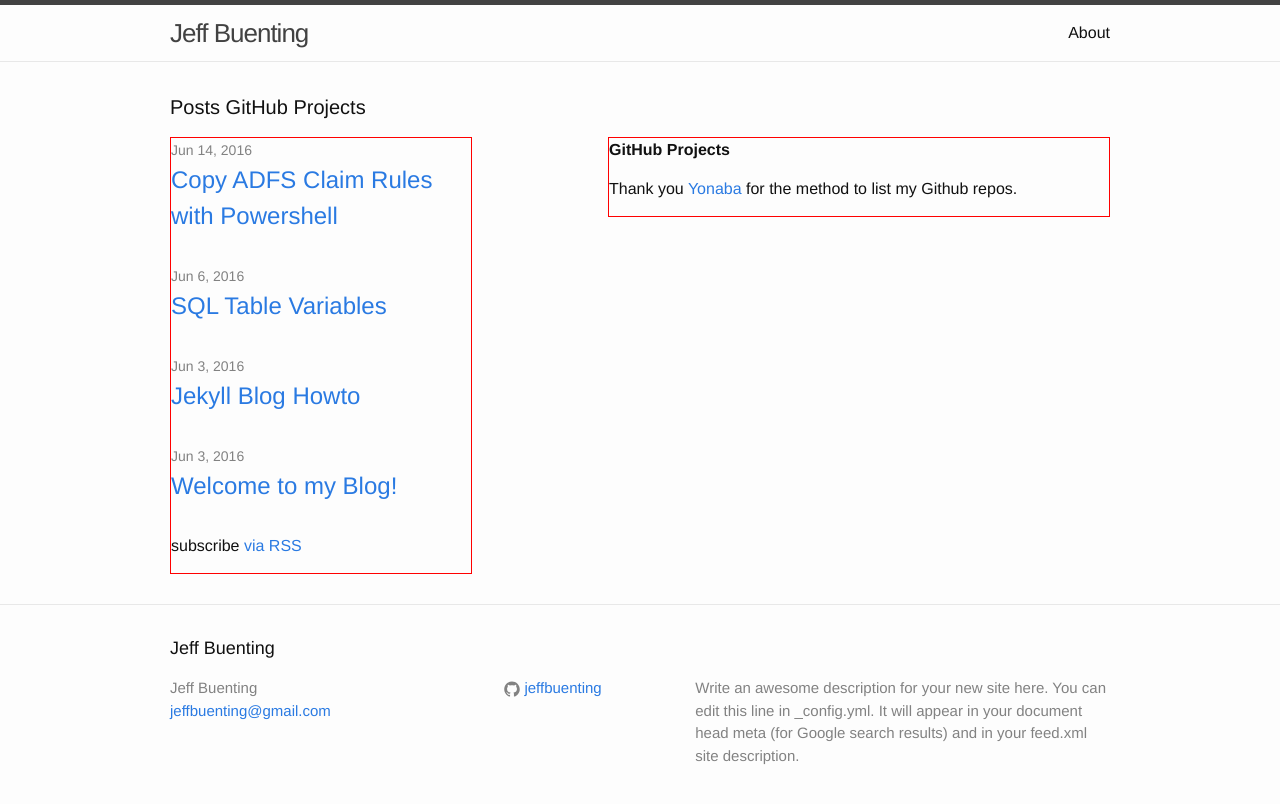
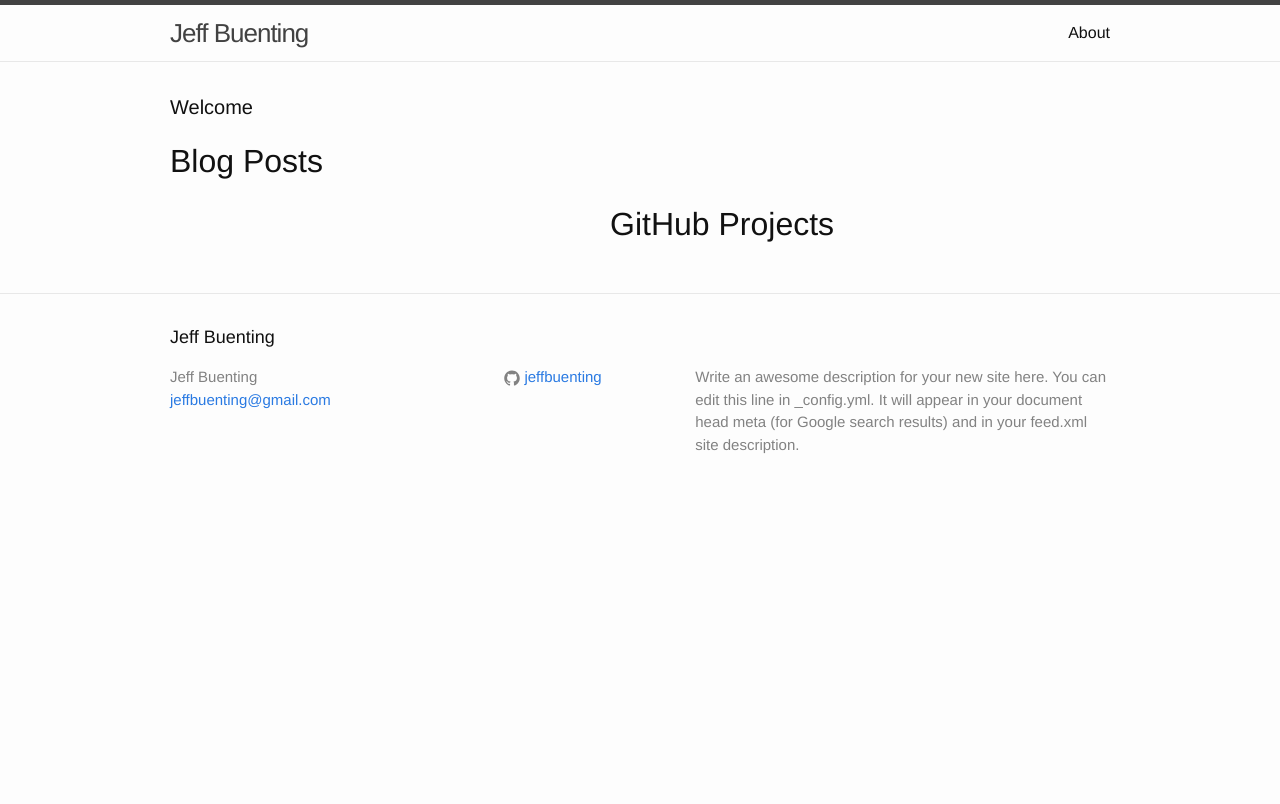
Before and after one commit to jeffbuenting/jeffbuenting.github.io, a Jekyll site: the page built from index.html, in a window 1280 px wide. Shown: the top 804 px of the page. Built offline with Jekyll 4.4.1, drawn with Linux system fonts in a browser that asks for light colours.

Commit message:
more tests

```diff
--- a/css/main.scss
+++ b/css/main.scss
@@ -28,9 +28,18 @@ $content-width:    1000px;
 $on-palm:          600px;
 $on-laptop:        800px;
 
+#leftcolumn-Title {
+	margin: auto
+};
+
 #leftcolumn { width: 300px; border: 1px solid red; float: left};
 
 // working to get new title to div via css
+
+#My-Github-Projects-Title {
+	width: 500px;
+	float: right;
+}
 
 #my-github-projects {
 	width: 500px;
--- a/index.html
+++ b/index.html
@@ -4,10 +4,15 @@ layout: default
 
 <div class="home">
 
-  <h1 class="page-heading">Posts                                                            GitHub Projects</h1>
+  <h1 class="page-heading">Welcome </h1>
 
 </div>
 
+<div id="leftcolumn-Title"/>
+	<h1>Blog Posts</h1>
+</div>
+
+<!--
 <div id="leftcolumn"/>
   <ul class="post-list">
     {% for post in site.posts %}
@@ -24,11 +29,13 @@ layout: default
   <p class="rss-subscribe">subscribe <a href="{{ "/feed.xml" | prepend: site.baseurl }}">via RSS</a></p>
 
 </div>
+-->
+<div id="My-Github-Projects-Title">
+	<h1>GitHub Projects</h1>
+</div>
 
-
+<!--
 <div id="my-github-projects"/>
-
-  <p>GitHub Projects</p>
 
   <script src="http://ajax.microsoft.com/ajax/jquery/jquery-1.4.2.min.js" type="text/javascript"></script>
   <script src="/scripts/github-query.js" type="text/javascript"></script>
@@ -38,6 +45,7 @@ layout: default
       });
   </script>
 
-  <p class="box1">Thank you <a href = "http://yonaba.github.io/2012/08/14/List-your-GitHub-projects-using-JavaScript-and-jQuery.md.html">Yonaba</a> for the method to list my Github repos.</aref></p>
+    <p class="box1">Thank you <a href = "http://yonaba.github.io/2012/08/14/List-your-GitHub-projects-using-JavaScript-and-jQuery.md.html">Yonaba</a> for the method to list my Github repos.</aref></p>
 
 </div>
+-->
```
